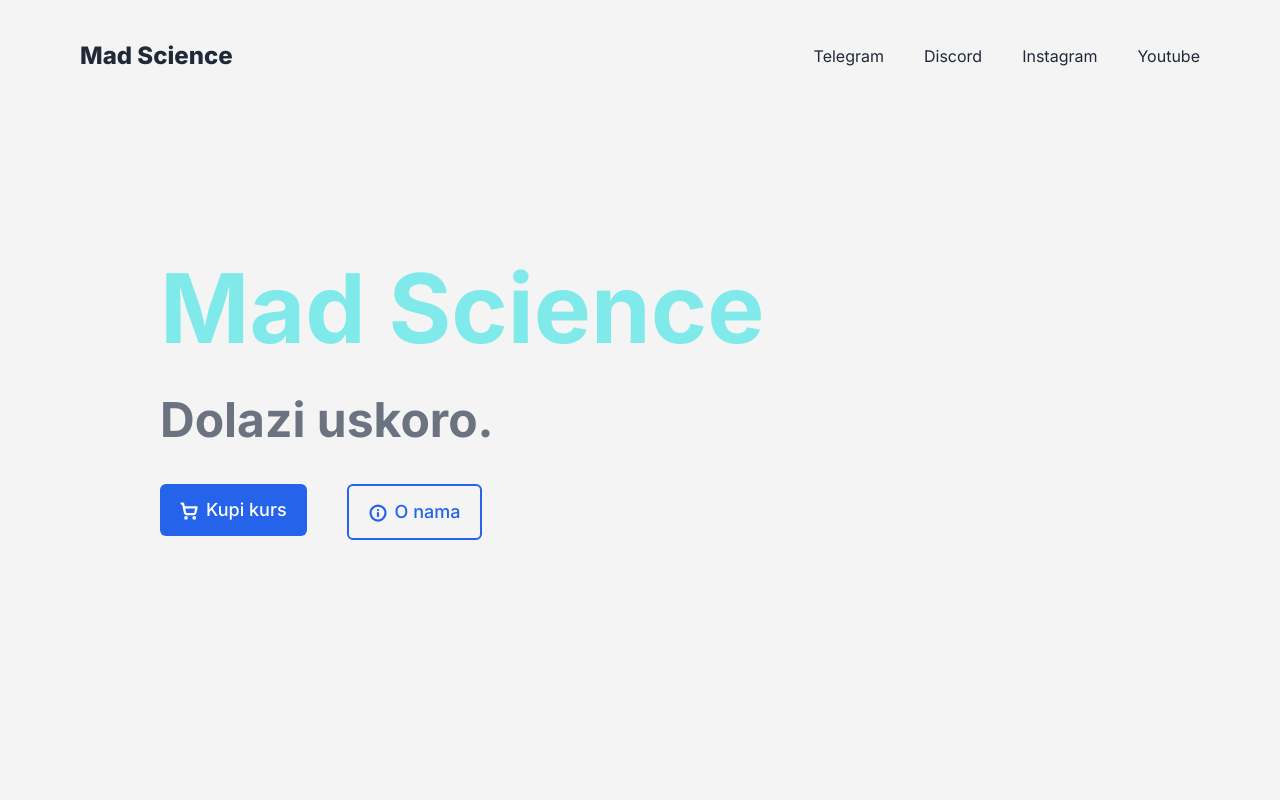
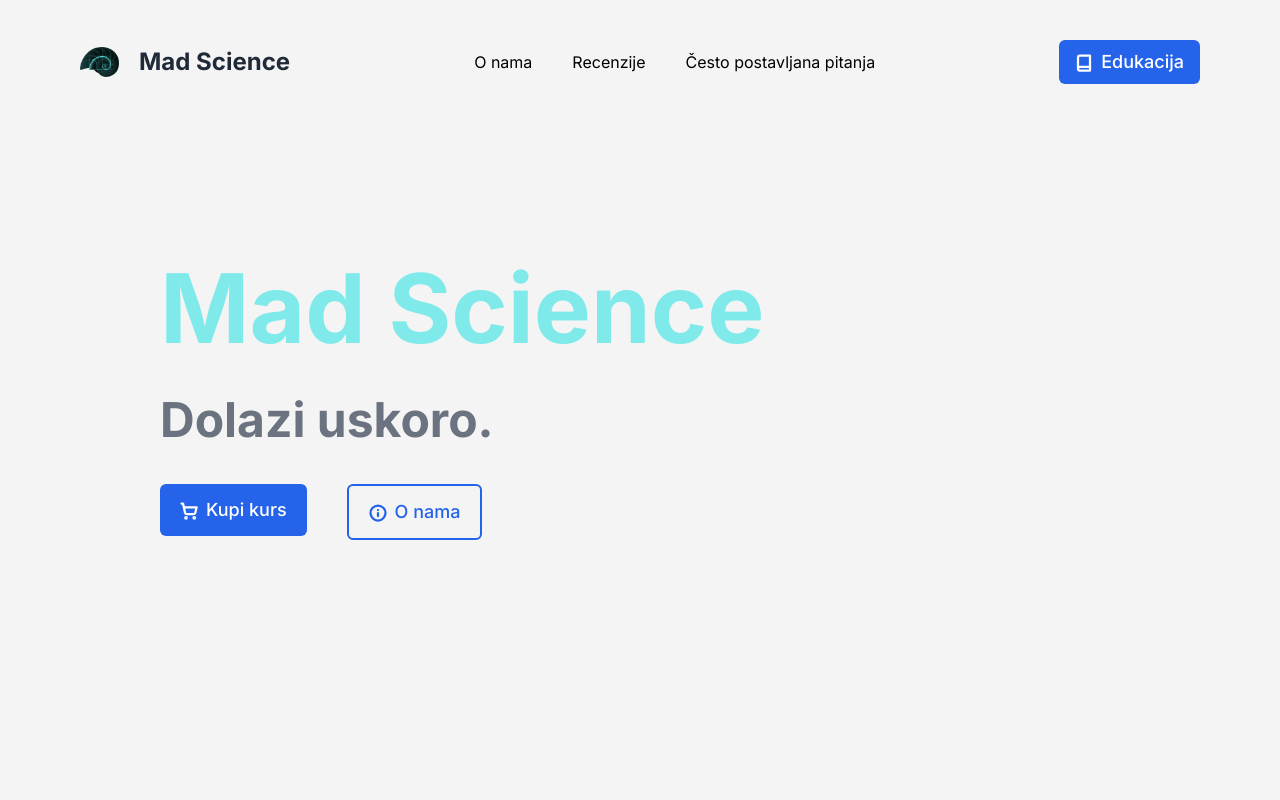
Before and after one commit to faustatwork/mad-science-website, a Next.js app: page / in a window 1280 px wide. Shown: the top 800 px of the page. Built offline with nearby package versions, Linux system fonts and the light colour scheme.

Commit message:
fix(navbar): make it look like something worth looking at

```diff
--- a/components/Navbar.tsx
+++ b/components/Navbar.tsx
@@ -1,6 +1,9 @@
 import Link from "next/link";
 import React, { useState } from "react";
 import useMediaQuery from "../utils/hooks/useMediaQuery";
+import { Book } from "lucide-react";
+import Image from "next/image";
+import logo from "../public/images/logo.webp";
 
 const Navbar = () => {
   const [isOpen, setIsOpen] = useState(false);
@@ -9,16 +12,28 @@ const Navbar = () => {
   const navLinks = (
     <>
       <li>
-        <Link href={"/telegram"}>Telegram</Link>
+        <Link
+          className="text-black transition hover:text-black/50 dark:text-white/50 dark:hover:text-white"
+          href={"https://mad-science.io/#onama"}
+        >
+          O nama
+        </Link>
       </li>
       <li>
-        <Link href={"/discord"}>Discord</Link>
+        <Link
+          className="text-black transition hover:text-black/50 dark:text-white/50 dark:hover:text-white"
+          href={"https://mad-science.io/#recenzije"}
+        >
+          Recenzije
+        </Link>
       </li>
       <li>
-        <Link href={"/instagram"}>Instagram</Link>
-      </li>
-      <li>
-        <Link href={"/youtube"}>Youtube</Link>
+        <Link
+          className="text-black transition hover:text-black/50 dark:text-white/50 dark:hover:text-white"
+          href={"https://mad-science.io/#pitanja"}
+        >
+          Često postavljana pitanja
+        </Link>
       </li>
     </>
   );
@@ -28,8 +43,8 @@ const Navbar = () => {
       <div
         className={
           isWindowSizeSmall
-            ? "absolute flex h-fit w-screen flex-col items-center justify-between p-10 text-gray-800 dark:text-gray-200"
-            : "absolute flex h-fit w-screen flex-row items-center justify-between px-20 py-10 text-gray-800 dark:text-gray-200"
+            ? "absolute z-50 flex w-screen flex-col items-center justify-between p-10 text-gray-800 dark:text-gray-200"
+            : "absolute z-50 flex w-screen flex-row items-center justify-between px-20 py-10 text-gray-800 dark:text-gray-200"
         }
       >
         <div
@@ -43,6 +58,19 @@ const Navbar = () => {
             onClick={() => setIsOpen(!isOpen)}
             aria-label="show navbar button"
           >
+            {isOpen ? (
+              <svg
+                xmlns="http://www.w3.org/2000/svg"
+                className="block h-6 w-6 fill-current"
+                viewBox="0 0 20 20"
+              >
+                <path
+                  fillRule="evenodd"
+                  d="M4.293 4.293a1 1 0 011.414 0L10 8.586l4.293-4.293a1 1 0 111.414 1.414L11.414 10l4.293 4.293a1 1 0 01-1.414 1.414L10 11.414l-4.293 4.293a1 1 0 01-1.414-1.414L8.586 10 4.293 5.707a1 1 0 010-1.414z"
+                  clipRule="evenodd"
+                />
+              </svg>
+            ) : (
               <svg
                 className="block h-6 w-6 fill-current"
                 viewBox="0 0 20 20"
@@ -50,27 +78,68 @@ const Navbar = () => {
               >
                 <path d="M0 3h20v2H0V3zm0 6h20v2H0V9zm0 6h20v2H0v-2z"></path>
               </svg>
+            )}
           </button>
-          <Link href={"/"} className="text-2xl font-extrabold">
+          <Link
+            href={"/"}
+            className="flex flex-row items-center justify-center gap-5 text-2xl font-bold"
+          >
+            <Image
+              alt="Mad Science logo"
+              src={logo}
+              height={30}
+              quality={100}
+            />
             Mad Science
           </Link>
         </div>
         <Link
           href={"/"}
-          className={isWindowSizeSmall ? "hidden" : "text-2xl font-extrabold"}
+          className={
+            isWindowSizeSmall
+              ? "hidden"
+              : "flex flex-row items-center justify-center gap-5 text-2xl font-bold"
+          }
         >
+          <Image alt="Mad Science logo" src={logo} height={30} quality={100} />
           Mad Science
         </Link>
         <ul
           className={
             isWindowSizeSmall
-              ? "mt-8 h-64 w-full list-none flex-col items-center justify-center gap-10 bg-gray-600 text-white" +
+              ? "absolute mt-[4.5rem] h-[87vh] w-full list-none flex-col items-start justify-start gap-10 bg-gray-200 p-10 text-white dark:bg-zinc-900" +
                 (isOpen ? " flex" : " hidden")
               : "flex list-none flex-row items-center justify-center gap-10"
           }
         >
           {navLinks}
+          <Link
+            className={
+              isWindowSizeSmall
+                ? "w-full  rounded-md bg-blue-600 px-4 py-2 text-center text-lg font-medium text-white transition hover:scale-105 hover:bg-blue-700 hover:shadow-xl focus:ring-4 focus:ring-blue-200 dark:focus:ring-blue-900"
+                : "hidden"
+            }
+            href={"/edukacija"}
+          >
+            <span className="mr-2 inline-block align-middle">
+              <Book size={18} strokeWidth={3} />
+            </span>
+            Edukacija
+          </Link>
         </ul>
+        <Link
+          className={
+            isWindowSizeSmall
+              ? "hidden"
+              : "rounded-md bg-blue-600 px-4 py-2 text-lg font-medium text-white transition hover:scale-105 hover:bg-blue-700 hover:shadow-xl focus:ring-4 focus:ring-blue-200 dark:focus:ring-blue-900"
+          }
+          href={"/edukacija"}
+        >
+          <span className="mr-2 inline-block align-middle">
+            <Book size={18} strokeWidth={3} />
+          </span>
+          Edukacija
+        </Link>
       </div>
     </nav>
   );
```
Lines whose indentation alone changed are shown as unchanged.
